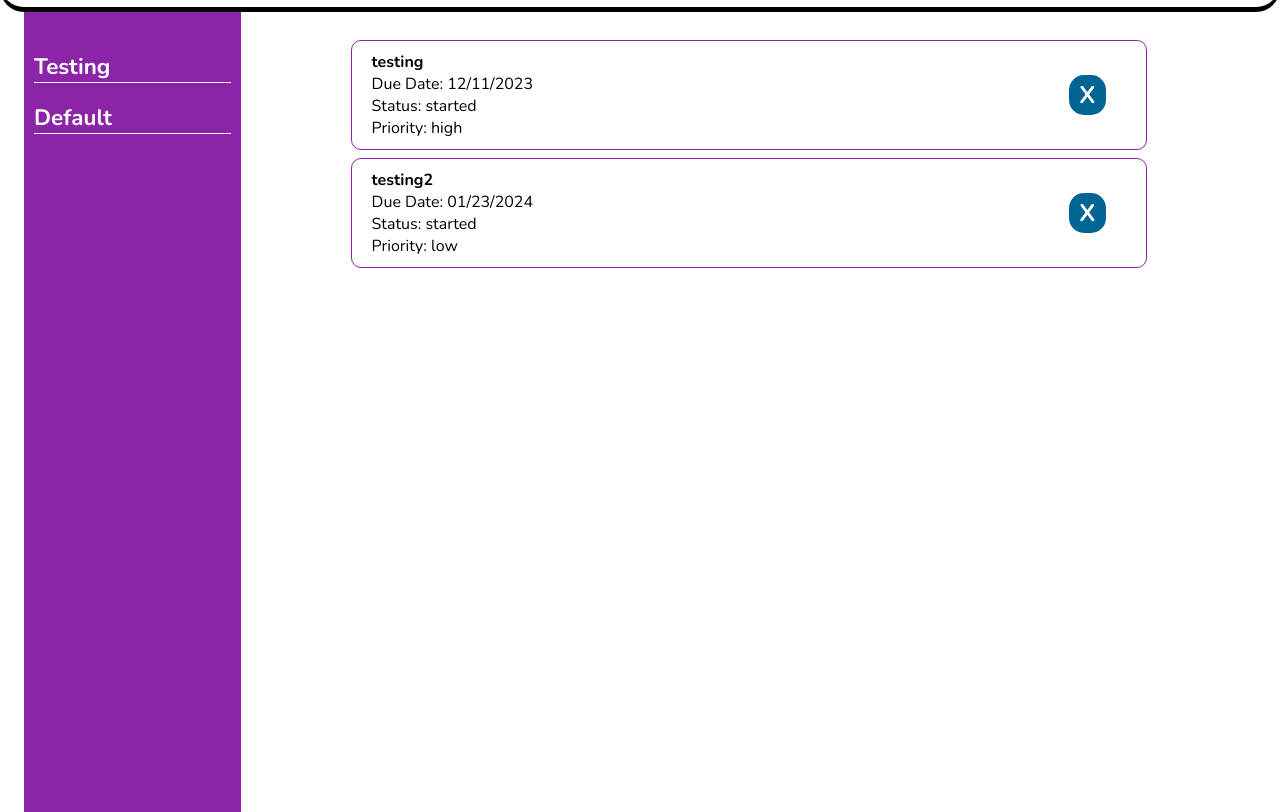
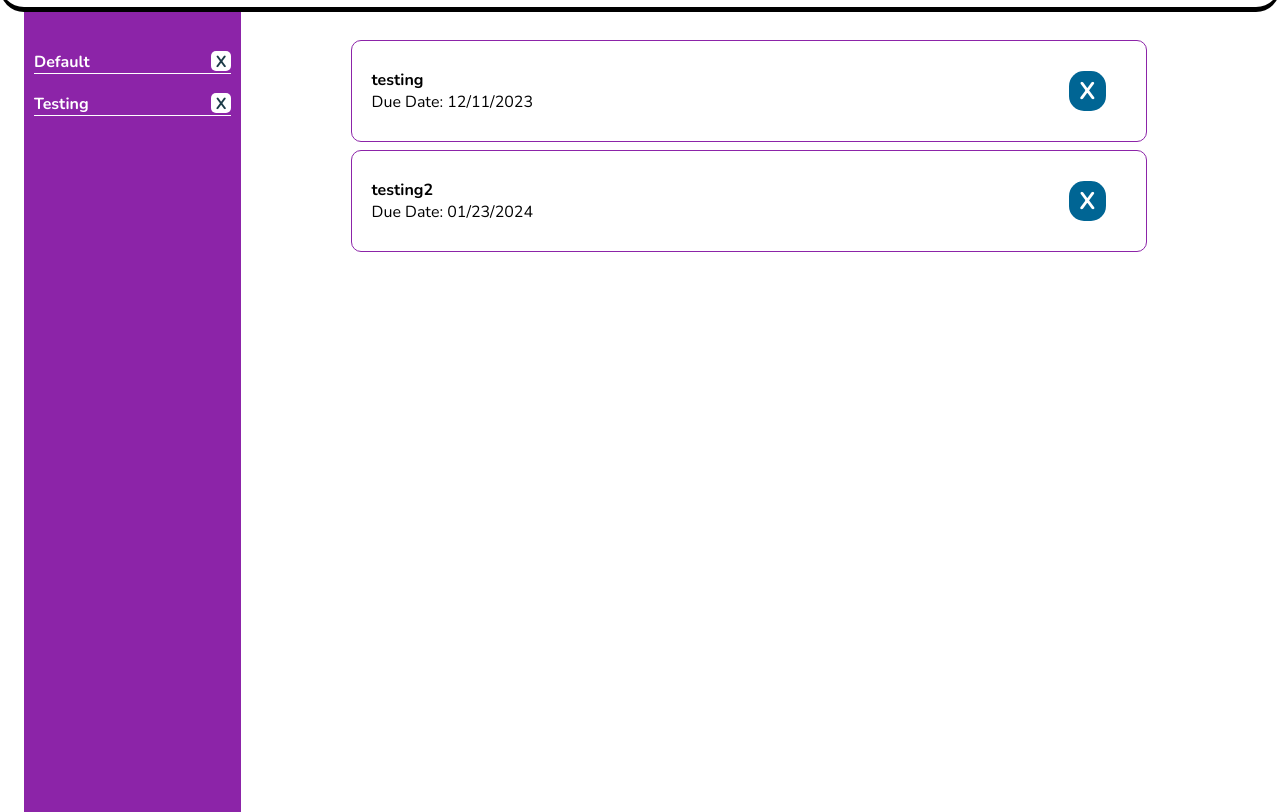
Before and after one commit to Burin2301/TOP-ToDo, a website built with webpack: page dist/index.html in a window 1280 px wide. Shown: the part 73-885 px from the top of the page. Built offline with nearby package versions, Linux system fonts and the light colour scheme.

Commit message:
small fixes

```diff
--- a/src/UI/body.js
+++ b/src/UI/body.js
@@ -23,9 +23,15 @@ function updateProjectsList(){
     projects.forEach((project)=>{
         const projectTitle = project.getProjectName()
         const newLi = document.createElement('li')
-        newLi.setAttribute('id', projectTitle)
+        newLi.id = projectTitle
         newLi.classList.add('project-list')
-        newLi.innerText = projectTitle
+        const liContent =`
+            <div class="project-div">
+                <p>${projectTitle}</p>
+                <button id="${projectTitle}+Delete" class="project-x-btn">X</button>
+            </div>
+            `
+        newLi.innerHTML = liContent
         projectListUL.appendChild(newLi)
     })
 }
@@ -42,11 +48,11 @@ const tasksList = document.createElement('div')
 tasksList.classList.add('task-list')
 
 const taskListUL = document.createElement('ul')
+function updateTasksLIst(){
+    taskListUL.innerHTML = ''
     tasks.forEach((task)=>{
         const taskName = task.getName()
         const taskDueDate = task.dueDate
-    const taskPriority = task.getPrio()
-    const taskStatus = task.getStatus()
         const taskLi = document.createElement('li')
         taskLi.classList.add('task-Li')
         taskLi.innerHTML = `
@@ -54,13 +60,16 @@ tasks.forEach((task)=>{
             <div class="task-info">
                 <h3>${taskName}</h3>
                 <p>Due Date: ${taskDueDate}</p>
-            <p>Status: ${taskStatus}</p>
-            <p>Priority: ${taskPriority}</p>
             </div>
             <button class="task-x-btn">X</button>
         </div>`
         taskListUL.appendChild(taskLi)
+
+        console.table(projects)
+        console.table(tasks)
     })
+}
+updateTasksLIst()
 tasksList.appendChild(taskListUL)
 taskContainer.appendChild(tasksList)
 // ----------------------
@@ -70,4 +79,4 @@ main.appendChild(taskContainer)
 main.appendChild(popUpProject)
 main.appendChild(popUpTask)
 
-export { main, updateProjectsList }
+export { main, updateProjectsList, updateTasksLIst }
--- a/src/UI/pop-ups.js
+++ b/src/UI/pop-ups.js
@@ -63,10 +63,6 @@ function updateProjectForTasks(){
     })
 }
 
-
-
-
-
 const br = document.createElement('br')
 
 const addTaskBtn = document.createElement('button')
--- a/src/logic_newTry/logic.js
+++ b/src/logic_newTry/logic.js
@@ -1,6 +1,6 @@
 // IMPORTS====
 import { header } from "../UI/header"
-import { main } from "../UI/body"
+import { main, updateTasksLIst } from "../UI/body"
 import { popUpProject, popUpTask, updateProjectForTasks } from "../UI/pop-ups"
 import { newProject } from "./newProjects"
 import { newTask } from "./newTasks"
@@ -53,6 +53,7 @@ createTaskBtn.addEventListener('click', ()=>{
     let taskDueDate = document.querySelector('#taskDateInput').value
     let taskProject = document.querySelector('#taskProjectChoice').value
     newTask(nameOfTask, taskDueDate, taskProject)
+    updateTasksLIst()
 })
 
 
--- a/src/logic_newTry/newProjects.js
+++ b/src/logic_newTry/newProjects.js
@@ -32,8 +32,8 @@ class Project{
     }
 }
 
-const projectTest1 = new Project('Testing', 'For testing')
-const projectTest2 = new Project('Default', 'For testing')
+const projectTest1 = new Project('Default', 'For testing')
+const projectTest2 = new Project('Testing', 'For testing')
 projects.push(projectTest1)
 projects.push(projectTest2)
 
@@ -64,4 +64,4 @@ function newProject(name){
     }
 }
 
-export { newProject, projects }
+export { Project, newProject, projects }
--- a/src/styles/style.css
+++ b/src/styles/style.css
@@ -100,6 +100,21 @@ aside{
     height: .05rem;
     background-color: white;
 }
+.project-div{
+    display: flex;
+}
+.project-x-btn{
+    width: 20px;
+    height: 20px;
+    border-radius: 5px;
+    color: var(--text-light);
+    font-weight: bold;
+    font-size: 1rem;
+    border: none;
+    background-color: var(--white);
+    margin-left: auto;
+    cursor: pointer;
+}
 
 /* TASKS ------------------------------------------- */
 
```
Also changed, not shown: dist/main.js. Lines whose indentation alone changed are shown as unchanged.
